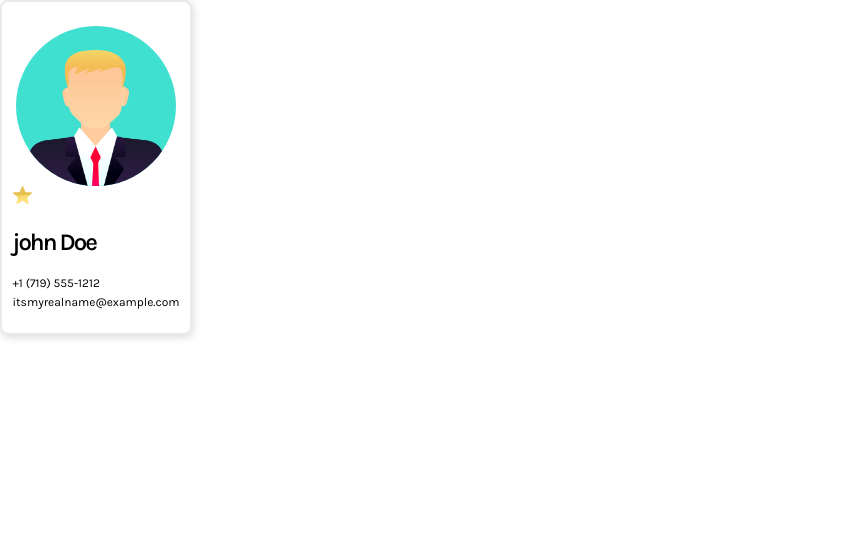
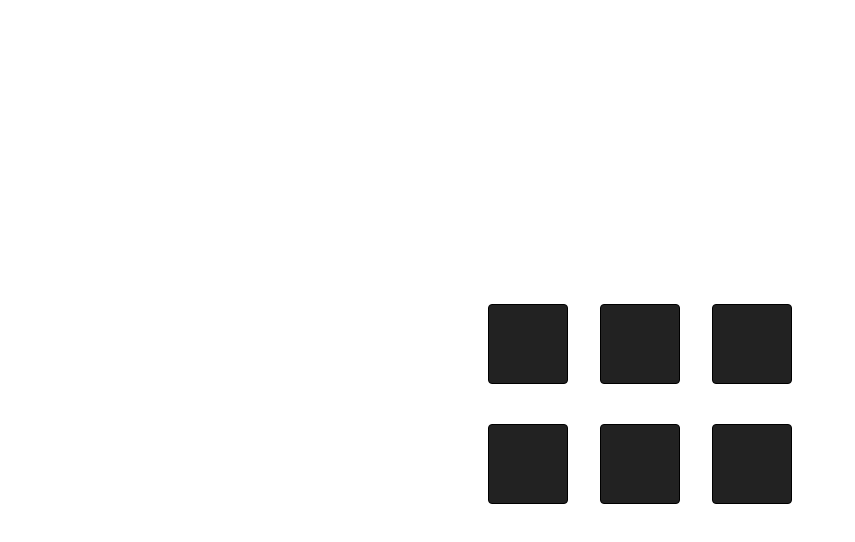
Before and after one commit to michaelokolo/Meme-generator, a React (Create React App) app: page / in a window 1280 px wide. Shown: the top 542 px of the page, without its empty margins (0-855 px from the left). Built offline with nearby package versions, Linux system fonts and the light colour scheme.

Commit message:
dynamic styling understanding

```diff
--- a/src/App.css
+++ b/src/App.css
@@ -74,7 +74,7 @@ color: #FFFFFF;
   gap:17px
 }
 
-.box{
+/* .box{
   width: 230px;
   height: 35px;
   margin-bottom:15px;
@@ -85,7 +85,7 @@ color: #FFFFFF;
   font-size: 12px;
   line-height: 14px;
   color: #0D0D0D;
-}
+} */
 
 /* button{
   height: 40px;
@@ -267,3 +267,21 @@ main{
   padding:0;
   font-size: 12px;
 }
+main{
+  display: flex;
+  align-items: center;
+  justify-content: center;
+  height: 100vh;
+}
+.main{
+  display: grid;
+  grid-template-columns: 5rem 5rem 5rem;
+  gap:2rem;
+}
+.box{
+  width:5rem;
+  height: 5rem;
+  border:0.1rem solid black;
+  margin-top: 0.5rem;
+  border-radius: 4px;
+}
--- a/src/App.js
+++ b/src/App.js
@@ -7,8 +7,12 @@ import { FontAwesomeIcon } from '@fortawesome/react-fontawesome';
 import { faStar} from '@fortawesome/fontawesome-free-solid';
 import Count from './Count'
 import Star from './Star'
+import Header from './Header'
+import Body from './Body'
+import boxes from './boxes';
+import { toBePartiallyChecked } from '@testing-library/jest-dom/dist/matchers';
 
-function App() {
+function App(props) {
 
 //  const [isGoingOut, setIsGoingOut] = React.useState(true);
 
@@ -24,19 +28,19 @@ function App() {
   // }
   // const allThingsArray = thingsArray.map((things) => <p>{things}</p>)
 
-  const [contact, setContact] = React.useState({
-        firstName: 'john',
-        lastName: "Doe",
-        phone: '+1 (719) 555-1212',
-        email: 'itsmyrealname@example.com',
-        isFavorite: true
-  })
+  // const [contact, setContact] = React.useState({
+  //       firstName: 'john',
+  //       lastName: "Doe",
+  //       phone: '+1 (719) 555-1212',
+  //       email: 'itsmyrealname@example.com',
+  //       isFavorite: true
+  // })
 
 
-  function toggleFavorite(){
-    setContact(preState =>
-      ({...preState, isFavorite: !preState.isFavorite})
-      )}
+  // function toggleFavorite(){
+  //   setContact(preState =>
+  //     ({...preState, isFavorite: !preState.isFavorite})
+  //     )}
 
 
       // const [count, setCount] = React.useState(0)
@@ -48,6 +52,20 @@ function App() {
       // function substract (){
       //   setCount((preState) => preState - 1)
       // }
+
+      const [user, setUser] = React.useState('Joe')
+
+      const [box, setBox] = React.useState(boxes)
+
+      const styles = {
+        backgroundColor : props.darkMode ? '#222222' : '#cccccc'
+      }
+
+      const allboxes = box.map((boxx) =>
+            <div style = {styles} className='box' key={boxx.id}></div>
+            )
+
+
 
   return (
     // <div className='counter'>
@@ -67,21 +85,28 @@ function App() {
     // </div>
 
 
-    <main>
-      <article className='card'>
-        <img src={userpix} className='card--image'/>
-        <div className='card--info'>
-          <Star isFilled = {contact.isFavorite} handleClick={toggleFavorite}/>
-            <h2 className='card--name'>
-              {contact.firstName} {contact.lastName}
-            </h2>
-            <p className='card--contact'>{contact.phone}</p>
-            <p className='card--contact'>{contact.email}</p>
+    // <main>
+    //   <article className='card'>
+    //     <img src={userpix} className='card--image'/>
+    //     <div className='card--info'>
+    //       <Star isFilled = {contact.isFavorite} handleClick={toggleFavorite}/>
+    //         <h2 className='card--name'>
+    //           {contact.firstName} {contact.lastName}
+    //         </h2>
+    //         <p className='card--contact'>{contact.phone}</p>
+    //         <p className='card--contact'>{contact.email}</p>
 
+    //     </div>
+
+    //   </article>
+    // </main>
+      <main>
+        <div className='main'>
+          {/* <Header userName = {user}/>
+          <Body userName = {user}/> */}
+          {allboxes}
         </div>
-
-      </article>
-    </main>
+      </main>
   );
 }
 
--- /dev/null
+++ b/src/Body.js
@@ -0,0 +1,9 @@
+function Body(props){
+    return(
+        <section>
+            <h1>Welcome back, {props.userName}!</h1>
+        </section>
+    )
+}
+
+export default Body
--- /dev/null
+++ b/src/Header.js
@@ -0,0 +1,9 @@
+function Header(props){
+    return(
+        <header>
+            <p>Current user: {props.userName}</p>
+        </header>
+    )
+}
+
+export default Header
--- a/src/Star.js
+++ b/src/Star.js
@@ -3,7 +3,8 @@ import emptyStar from './images/star-empty-icon.png'
 
 function Star(props){
     return(
-        <img src={props.isFilled ? goldStar : emptyStar} className='card-favorite' onClick={props.handleClick}/>
+        <img src={props.isFilled ? goldStar : emptyStar}
+        className='card-favorite' onClick={props.handleClick}/>
     )
 }
 
--- /dev/null
+++ b/src/boxes.js
@@ -0,0 +1,26 @@
+export default [
+    {
+        id: 1,
+        on: true
+    },
+    {
+        id: 2,
+        on: false
+    },
+    {
+        id: 3,
+        on: true
+    },
+    {
+        id: 4,
+        on: true
+    },
+    {
+        id: 5,
+        on: false
+    },
+    {
+        id: 6,
+        on: false
+    },
+]
--- a/src/index.js
+++ b/src/index.js
@@ -6,6 +6,6 @@ import App from './App';
 const root = ReactDOM.createRoot(document.getElementById('root'));
 root.render(
   <React.StrictMode>
-    <App />
+    <App darkMode={true}/>
   </React.StrictMode>
 );
```
